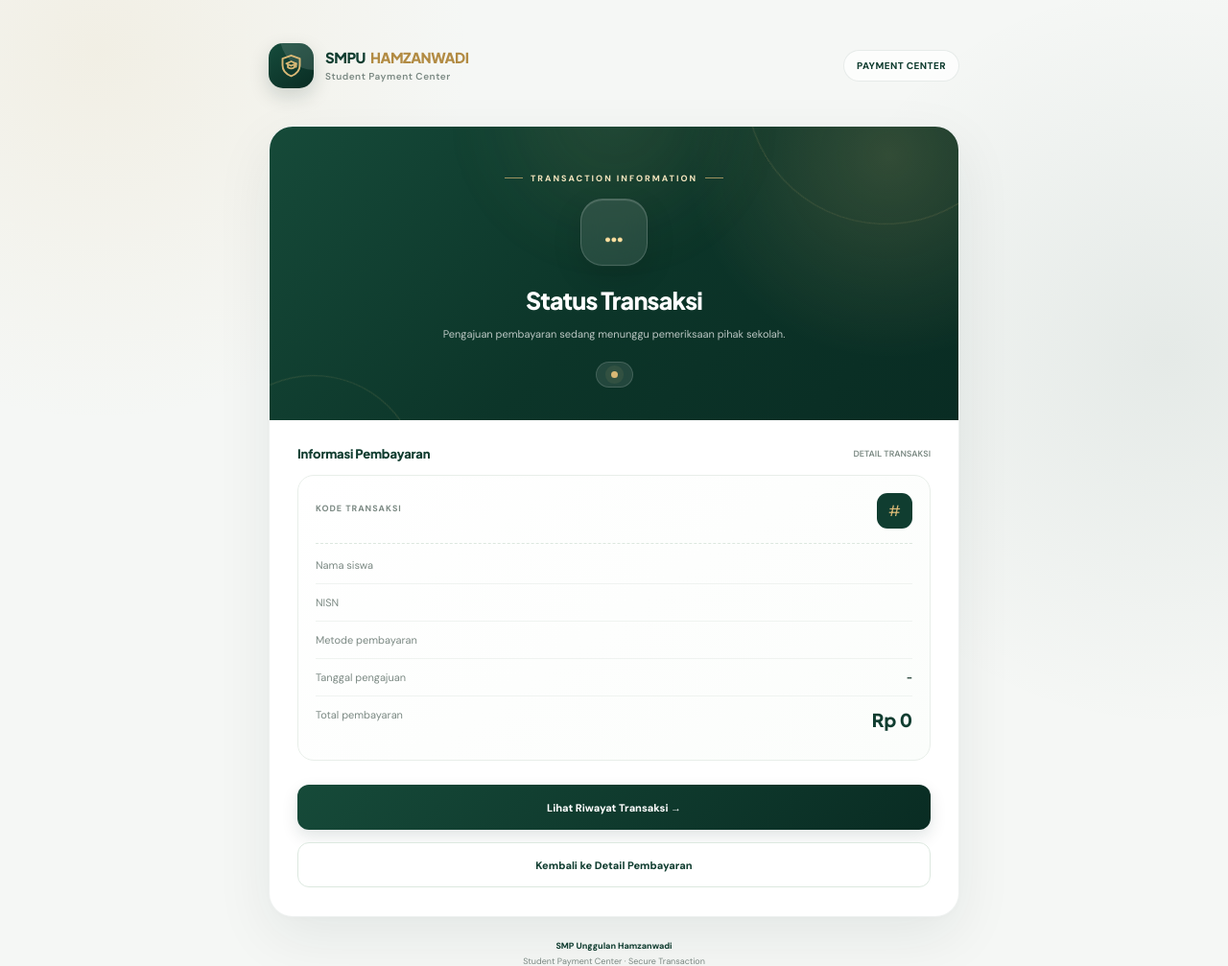
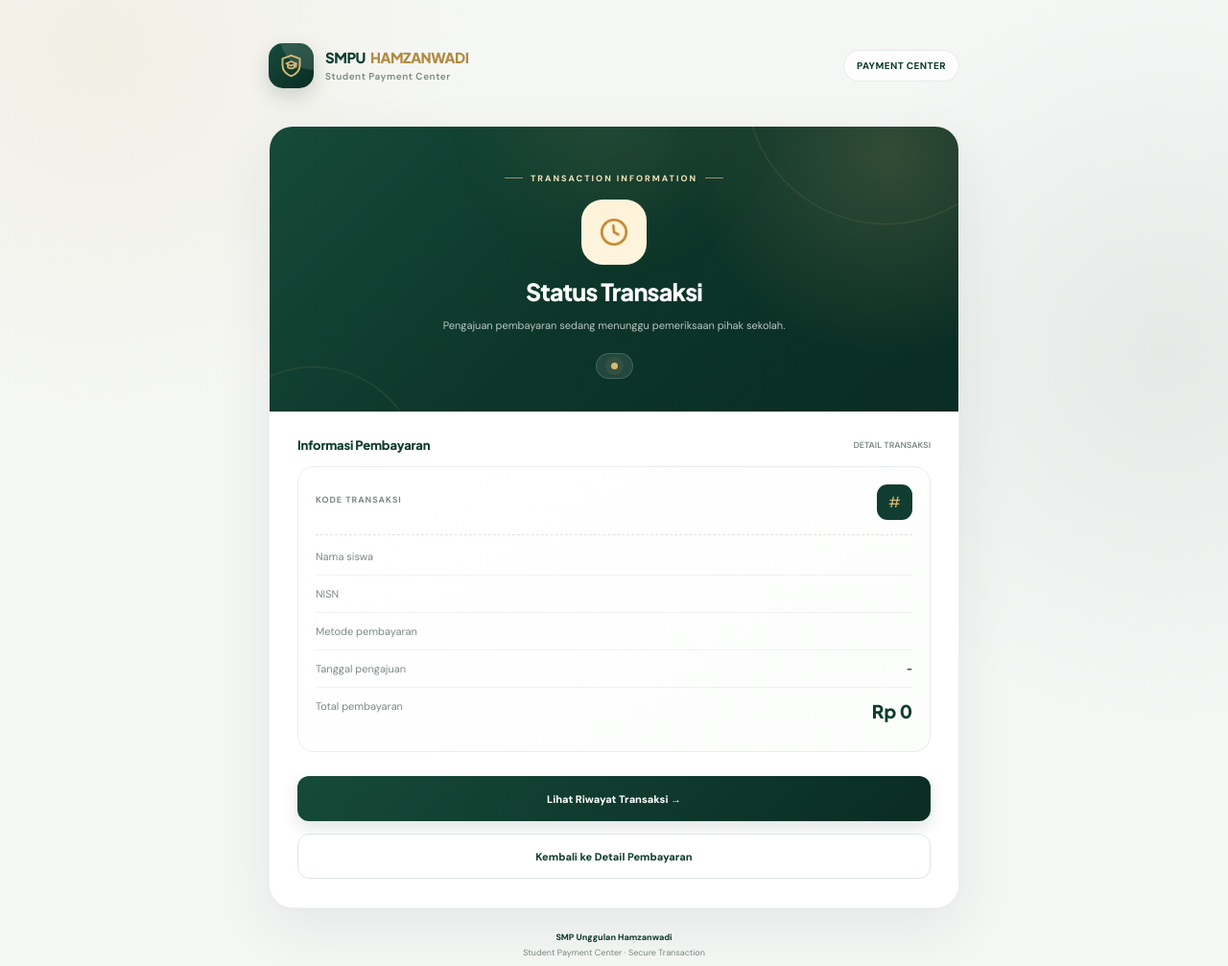
Before and after one commit to Rineva-dev/Sistem-SMPU, a Python web app: template templates/payment/status_transaksi.html in a window 1280 px wide. Shown: the top 1007 px of the page at 96% size. Run offline with Jinja, Linux system fonts and the light colour scheme; the template is opened without the code that fills it, so the values that code supplies are empty.

Commit message:
transaksi detail

```diff
--- a/templates/payment/status_transaksi.html
+++ b/templates/payment/status_transaksi.html
@@ -263,6 +263,8 @@
         .hero-content {
             position: relative;
             z-index: 1;
+            display: contents;
+            align-items: center;
         }
 
         .hero-kicker {
@@ -317,6 +319,69 @@
 
         .hero-icon.cancelled {
             color: #d5dfda;
+        }
+
+        .status-icon {
+            width: 68px;
+            height: 68px;
+            display: flex;
+            align-items: center;
+            justify-content: center;
+            border-radius: 22px;
+            flex-shrink: 0;
+            margin: 16px auto 12px;
+        }
+
+        .status-icon svg {
+            width: 34px;
+            height: 34px;
+            fill: none;
+            stroke: currentColor;
+            stroke-width: 1.8;
+            stroke-linecap: round;
+            stroke-linejoin: round;
+        }
+
+        .status-icon.success {
+            color: #16845b;
+            background: #e7f6ee;
+        }
+
+        .status-icon.rejected {
+            color: #d04444;
+            background: #fff0f0;
+        }
+
+        .status-icon.cancelled {
+            color: #64748b;
+            background: #eef1f5;
+        }
+
+        .status-icon.pending {
+            color: #c18425;
+            background: #fff5df;
+        }
+
+        .status-icon.pending svg {
+            animation: pending-clock 2.5s ease-in-out infinite;
+        }
+
+        @keyframes pending-clock {
+            0%, 100% {
+                transform: rotate(0deg);
+            }
+            20% {
+                transform: rotate(-12deg);
+            }
+            40% {
+                transform: rotate(12deg);
+            }
+            60% {
+                transform: rotate(-6deg);
+            }
+            80% {
+                transform: rotate(0deg);
+            }
         }
 
         .hero h1 {
@@ -1074,8 +1139,9 @@
             }
 
             .account-number-row {
-                align-items: flex-start;
-                flex-direction: column;
+                align-items: center;
+                flex-direction: row;
+
             }
         }
 
@@ -1100,19 +1166,22 @@
 
 {% if status == "disetujui" %}
     {% set status_class = "success" %}
-    {% set status_icon = "✓" %}
+    {% set status_icon = "check-circle" %}
     {% set deskripsi_status = "Pembayaran telah diperiksa dan disetujui oleh pihak sekolah." %}
+
 {% elif status == "ditolak" %}
     {% set status_class = "rejected" %}
-    {% set status_icon = "!" %}
+    {% set status_icon = "x-circle" %}
     {% set deskripsi_status = "Pengajuan pembayaran belum dapat disetujui. Silakan periksa catatan dari pihak sekolah." %}
+
 {% elif status == "dibatalkan" %}
     {% set status_class = "cancelled" %}
-    {% set status_icon = "×" %}
+    {% set status_icon = "ban" %}
     {% set deskripsi_status = "Transaksi ini telah dibatalkan dan tidak dapat dilanjutkan." %}
+
 {% else %}
     {% set status_class = "pending" %}
-    {% set status_icon = "…" %}
+    {% set status_icon = "clock" %}
     {% set deskripsi_status = "Pengajuan pembayaran sedang menunggu pemeriksaan pihak sekolah." %}
 {% endif %}
 
@@ -1175,8 +1244,31 @@
                     TRANSACTION INFORMATION
                 </div>
 
-                <div class="hero-icon {{ status_class }}">
-                    {{ status_icon }}
+                <div class="status-icon {{ status_class }}">
+                    {% if status_icon == "check-circle" %}
+                        <svg viewBox="0 0 24 24" aria-hidden="true">
+                            <circle cx="12" cy="12" r="9"/>
+                            <path d="m8 12 2.5 2.5L16 9"/>
+                        </svg>
+
+                    {% elif status_icon == "x-circle" %}
+                        <svg viewBox="0 0 24 24" aria-hidden="true">
+                            <circle cx="12" cy="12" r="9"/>
+                            <path d="m9 9 6 6M15 9l-6 6"/>
+                        </svg>
+
+                    {% elif status_icon == "ban" %}
+                        <svg viewBox="0 0 24 24" aria-hidden="true">
+                            <circle cx="12" cy="12" r="9"/>
+                            <path d="m5.6 5.6 12.8 12.8"/>
+                        </svg>
+
+                    {% else %}
+                        <svg viewBox="0 0 24 24" aria-hidden="true">
+                            <circle cx="12" cy="12" r="9"/>
+                            <path d="M12 7v5l3 2"/>
+                        </svg>
+                    {% endif %}
                 </div>
 
                 <h1>Status Transaksi</h1>
```
